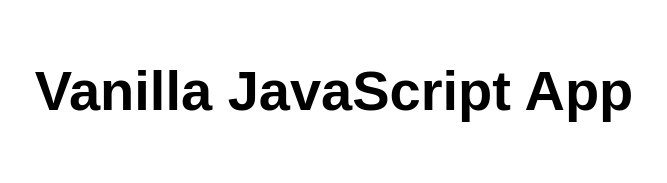
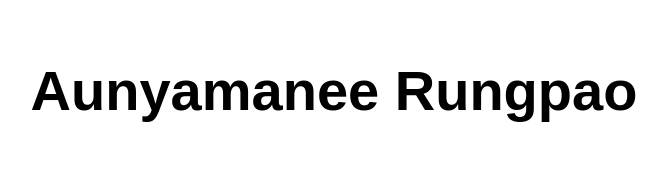
Before and after one commit to aokijiKZ/WebWithAzure, a plain HTML site: page src/index.html in a window 1280 px wide. Shown: the whole page, without its empty margins (306-973 px from the left). Drawn offline with Linux system fonts and the light colour scheme.

Commit message:
Update index.html

```diff
--- a/src/index.html
+++ b/src/index.html
@@ -10,7 +10,7 @@
 
 <body>
   <main>
-    <h1>Vanilla JavaScript App</h1>
+    <h1>Aunyamanee Rungpao</h1>
   </main>
 </body>
 
```
